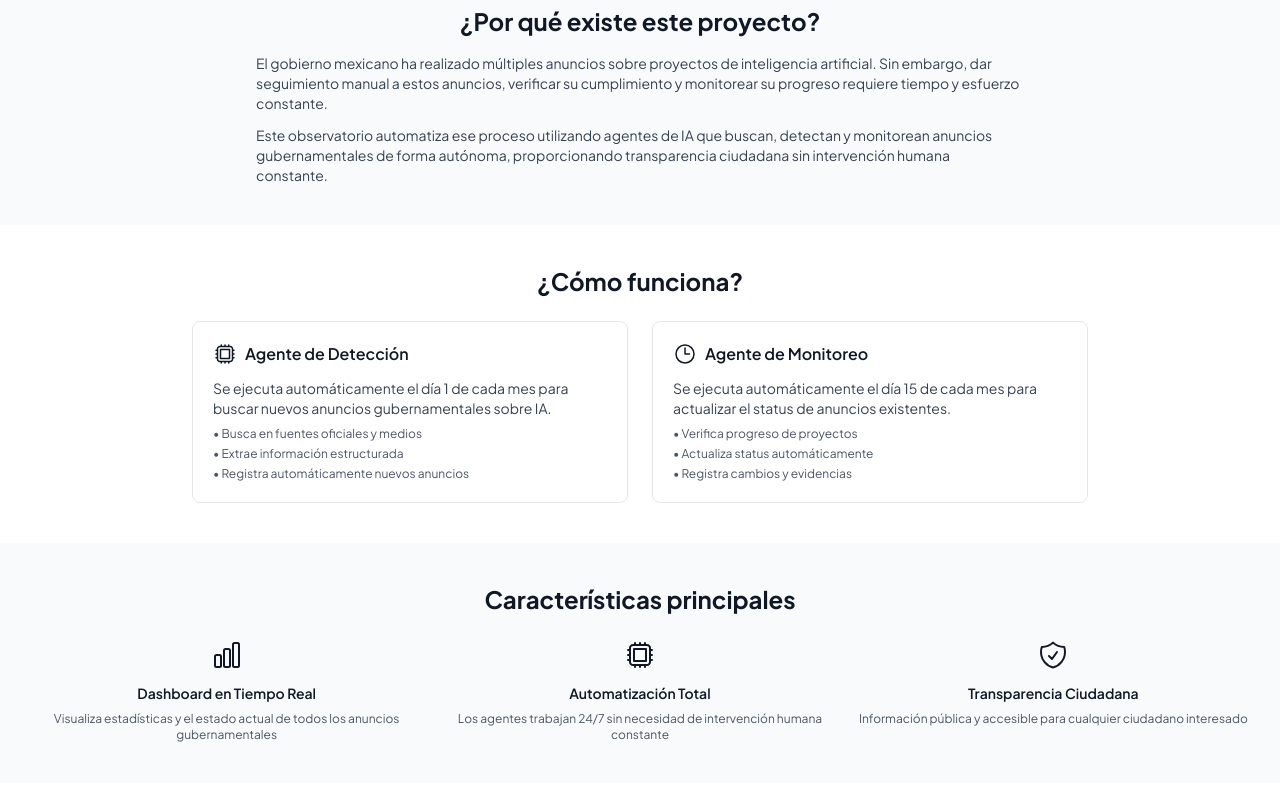
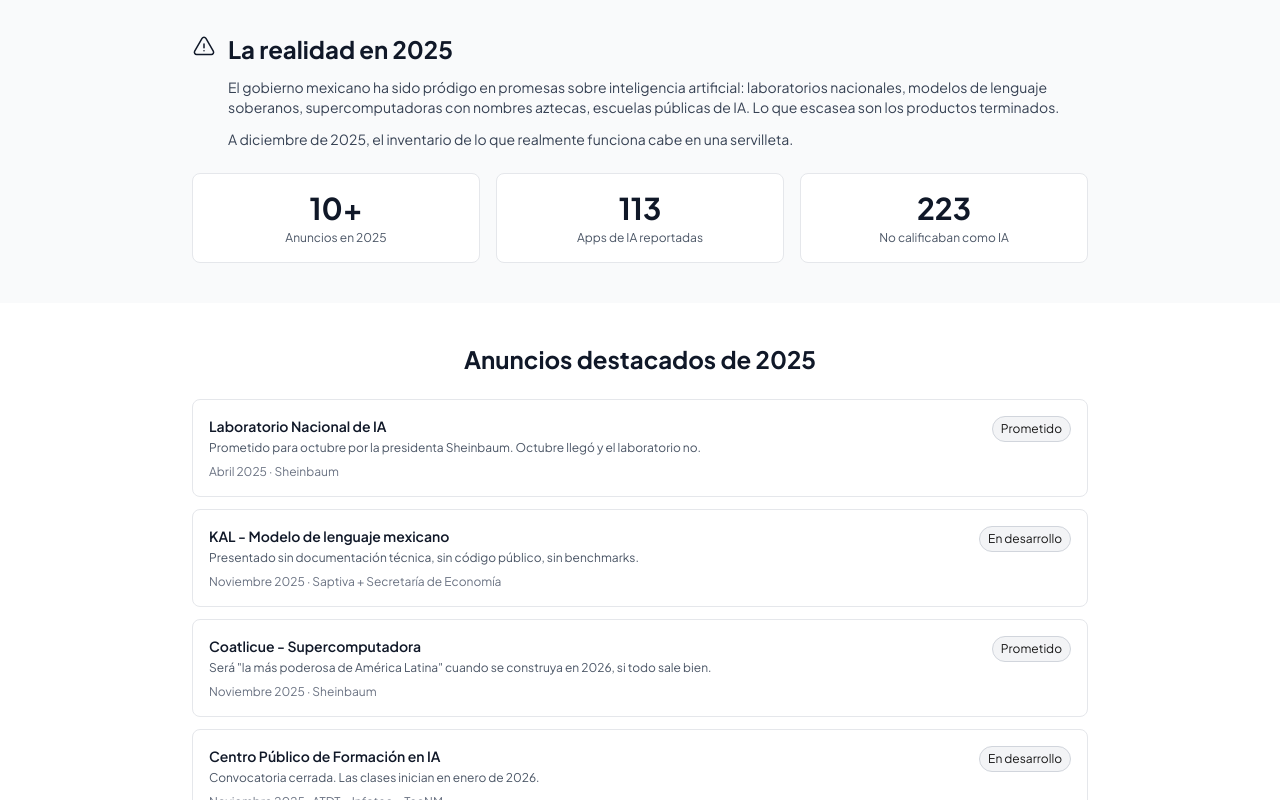
Before and after one commit to ritchiero/observatorio-ia-mexico, a Next.js app: page / in a window 1280 px wide. Shown: the part 360-1160 px from the top of the page. Built offline with nearby package versions, Linux system fonts and the light colour scheme.

Commit message:
Add current 2025 IA announcements data to landing page

```diff
--- a/app/page.tsx
+++ b/app/page.tsx
@@ -6,20 +6,24 @@ import {
   CpuChipIcon,
   ClockIcon,
   ShieldCheckIcon,
-  ArrowRightIcon
+  ArrowRightIcon,
+  ExclamationTriangleIcon
 } from '@heroicons/react/24/outline';
 
 export default function HomePage() {
   return (
     <div className="bg-white">
-      {/* Hero Section - Compacto */}
+      {/* Hero Section */}
       <div className="max-w-7xl mx-auto px-4 sm:px-6 lg:px-8 py-12">
         <div className="text-center">
           <h1 className="text-3xl md:text-4xl font-bold text-gray-900 mb-3">
             Observatorio IA México
           </h1>
-          <p className="text-base text-gray-600 mb-6 max-w-2xl mx-auto">
+          <p className="text-base text-gray-600 mb-2 max-w-2xl mx-auto">
             Seguimiento ciudadano automatizado de anuncios gubernamentales sobre inteligencia artificial en México
+          </p>
+          <p className="text-sm text-gray-500 mb-6 max-w-2xl mx-auto">
+            Porque prometer no empobrece, pero cumplir sí se mide
           </p>
           <Link
             href="/dashboard"
@@ -31,7 +35,132 @@ export default function HomePage() {
         </div>
       </div>
 
-      {/* Problem Section - Compacto */}
+      {/* Current Situation - NEW */}
+      <div className="bg-gray-50 py-10">
+        <div className="max-w-7xl mx-auto px-4 sm:px-6 lg:px-8">
+          <div className="max-w-4xl mx-auto">
+            <div className="flex items-start gap-3 mb-4">
+              <ExclamationTriangleIcon className="w-6 h-6 text-gray-900 flex-shrink-0 mt-0.5" />
+              <div>
+                <h2 className="text-2xl font-bold text-gray-900 mb-3">
+                  La realidad en 2025
+                </h2>
+                <p className="text-sm text-gray-700 mb-3">
+                  El gobierno mexicano ha sido pródigo en promesas sobre inteligencia artificial: laboratorios nacionales, modelos de lenguaje soberanos, supercomputadoras con nombres aztecas, escuelas públicas de IA. Lo que escasea son los productos terminados.
+                </p>
+                <p className="text-sm text-gray-700">
+                  A diciembre de 2025, el inventario de lo que realmente funciona cabe en una servilleta.
+                </p>
+              </div>
+            </div>
+
+            {/* Key Stats */}
+            <div className="grid md:grid-cols-3 gap-4 mt-6">
+              <div className="bg-white border border-gray-200 rounded-lg p-4 text-center">
+                <p className="text-3xl font-bold text-gray-900">10+</p>
+                <p className="text-xs text-gray-600 mt-1">Anuncios en 2025</p>
+              </div>
+              <div className="bg-white border border-gray-200 rounded-lg p-4 text-center">
+                <p className="text-3xl font-bold text-gray-900">113</p>
+                <p className="text-xs text-gray-600 mt-1">Apps de IA reportadas</p>
+              </div>
+              <div className="bg-white border border-gray-200 rounded-lg p-4 text-center">
+                <p className="text-3xl font-bold text-gray-900">223</p>
+                <p className="text-xs text-gray-600 mt-1">No calificaban como IA</p>
+              </div>
+            </div>
+          </div>
+        </div>
+      </div>
+
+      {/* Recent Announcements */}
+      <div className="py-10">
+        <div className="max-w-7xl mx-auto px-4 sm:px-6 lg:px-8">
+          <h2 className="text-2xl font-bold text-gray-900 mb-6 text-center">
+            Anuncios destacados de 2025
+          </h2>
+          <div className="max-w-4xl mx-auto space-y-3">
+            <div className="bg-white border border-gray-200 rounded-lg p-4">
+              <div className="flex justify-between items-start gap-4">
+                <div className="flex-1">
+                  <h3 className="text-sm font-semibold text-gray-900 mb-1">
+                    Laboratorio Nacional de IA
+                  </h3>
+                  <p className="text-xs text-gray-600 mb-2">
+                    Prometido para octubre por la presidenta Sheinbaum. Octubre llegó y el laboratorio no.
+                  </p>
+                  <p className="text-xs text-gray-500">Abril 2025 · Sheinbaum</p>
+                </div>
+                <span className="text-xs px-2 py-1 bg-gray-100 border border-gray-300 rounded-full whitespace-nowrap">
+                  Prometido
+                </span>
+              </div>
+            </div>
+
+            <div className="bg-white border border-gray-200 rounded-lg p-4">
+              <div className="flex justify-between items-start gap-4">
+                <div className="flex-1">
+                  <h3 className="text-sm font-semibold text-gray-900 mb-1">
+                    KAL - Modelo de lenguaje mexicano
+                  </h3>
+                  <p className="text-xs text-gray-600 mb-2">
+                    Presentado sin documentación técnica, sin código público, sin benchmarks.
+                  </p>
+                  <p className="text-xs text-gray-500">Noviembre 2025 · Saptiva + Secretaría de Economía</p>
+                </div>
+                <span className="text-xs px-2 py-1 bg-gray-100 border border-gray-300 rounded-full whitespace-nowrap">
+                  En desarrollo
+                </span>
+              </div>
+            </div>
+
+            <div className="bg-white border border-gray-200 rounded-lg p-4">
+              <div className="flex justify-between items-start gap-4">
+                <div className="flex-1">
+                  <h3 className="text-sm font-semibold text-gray-900 mb-1">
+                    Coatlicue - Supercomputadora
+                  </h3>
+                  <p className="text-xs text-gray-600 mb-2">
+                    Será "la más poderosa de América Latina" cuando se construya en 2026, si todo sale bien.
+                  </p>
+                  <p className="text-xs text-gray-500">Noviembre 2025 · Sheinbaum</p>
+                </div>
+                <span className="text-xs px-2 py-1 bg-gray-100 border border-gray-300 rounded-full whitespace-nowrap">
+                  Prometido
+                </span>
+              </div>
+            </div>
+
+            <div className="bg-white border border-gray-200 rounded-lg p-4">
+              <div className="flex justify-between items-start gap-4">
+                <div className="flex-1">
+                  <h3 className="text-sm font-semibold text-gray-900 mb-1">
+                    Centro Público de Formación en IA
+                  </h3>
+                  <p className="text-xs text-gray-600 mb-2">
+                    Convocatoria cerrada. Las clases inician en enero de 2026.
+                  </p>
+                  <p className="text-xs text-gray-500">Noviembre 2025 · ATDT + Infotec + TecNM</p>
+                </div>
+                <span className="text-xs px-2 py-1 bg-gray-100 border border-gray-300 rounded-full whitespace-nowrap">
+                  En desarrollo
+                </span>
+              </div>
+            </div>
+          </div>
+
+          <div className="text-center mt-6">
+            <Link
+              href="/dashboard"
+              className="text-sm text-gray-900 font-medium hover:underline"
+            >
+              Ver todos los anuncios →
+            </Link>
+          </div>
+        </div>
+      </div>
+
+      {/* Problem Section */}
       <div className="bg-gray-50 py-10">
         <div className="max-w-7xl mx-auto px-4 sm:px-6 lg:px-8">
           <div className="max-w-3xl mx-auto">
@@ -39,7 +168,7 @@ export default function HomePage() {
               ¿Por qué existe este proyecto?
             </h2>
             <p className="text-sm text-gray-700 mb-3">
-              El gobierno mexicano ha realizado múltiples anuncios sobre proyectos de inteligencia artificial. Sin embargo, dar seguimiento manual a estos anuncios, verificar su cumplimiento y monitorear su progreso requiere tiempo y esfuerzo constante.
+              Dar seguimiento manual a los anuncios gubernamentales, verificar su cumplimiento y monitorear su progreso requiere tiempo y esfuerzo constante. La opacidad es generalizada y muchas dependencias ni siquiera responden a solicitudes de información.
             </p>
             <p className="text-sm text-gray-700">
               Este observatorio automatiza ese proceso utilizando agentes de IA que buscan, detectan y monitorean anuncios gubernamentales de forma autónoma, proporcionando transparencia ciudadana sin intervención humana constante.
@@ -48,7 +177,7 @@ export default function HomePage() {
         </div>
       </div>
 
-      {/* How it Works - Compacto */}
+      {/* How it Works */}
       <div className="py-10">
         <div className="max-w-7xl mx-auto px-4 sm:px-6 lg:px-8">
           <h2 className="text-2xl font-bold text-gray-900 mb-6 text-center">
@@ -92,7 +221,7 @@ export default function HomePage() {
         </div>
       </div>
 
-      {/* Features - Compacto */}
+      {/* Features */}
       <div className="bg-gray-50 py-10">
         <div className="max-w-7xl mx-auto px-4 sm:px-6 lg:px-8">
           <h2 className="text-2xl font-bold text-gray-900 mb-6 text-center">
@@ -138,7 +267,7 @@ export default function HomePage() {
         </div>
       </div>
 
-      {/* Tech Stack - Compacto */}
+      {/* Tech Stack */}
       <div className="py-10">
         <div className="max-w-7xl mx-auto px-4 sm:px-6 lg:px-8">
           <h2 className="text-2xl font-bold text-gray-900 mb-4 text-center">
@@ -169,7 +298,7 @@ export default function HomePage() {
         </div>
       </div>
 
-      {/* About - Compacto */}
+      {/* About */}
       <div className="bg-gray-50 py-10">
         <div className="max-w-7xl mx-auto px-4 sm:px-6 lg:px-8">
           <div className="max-w-3xl mx-auto text-center">
```
